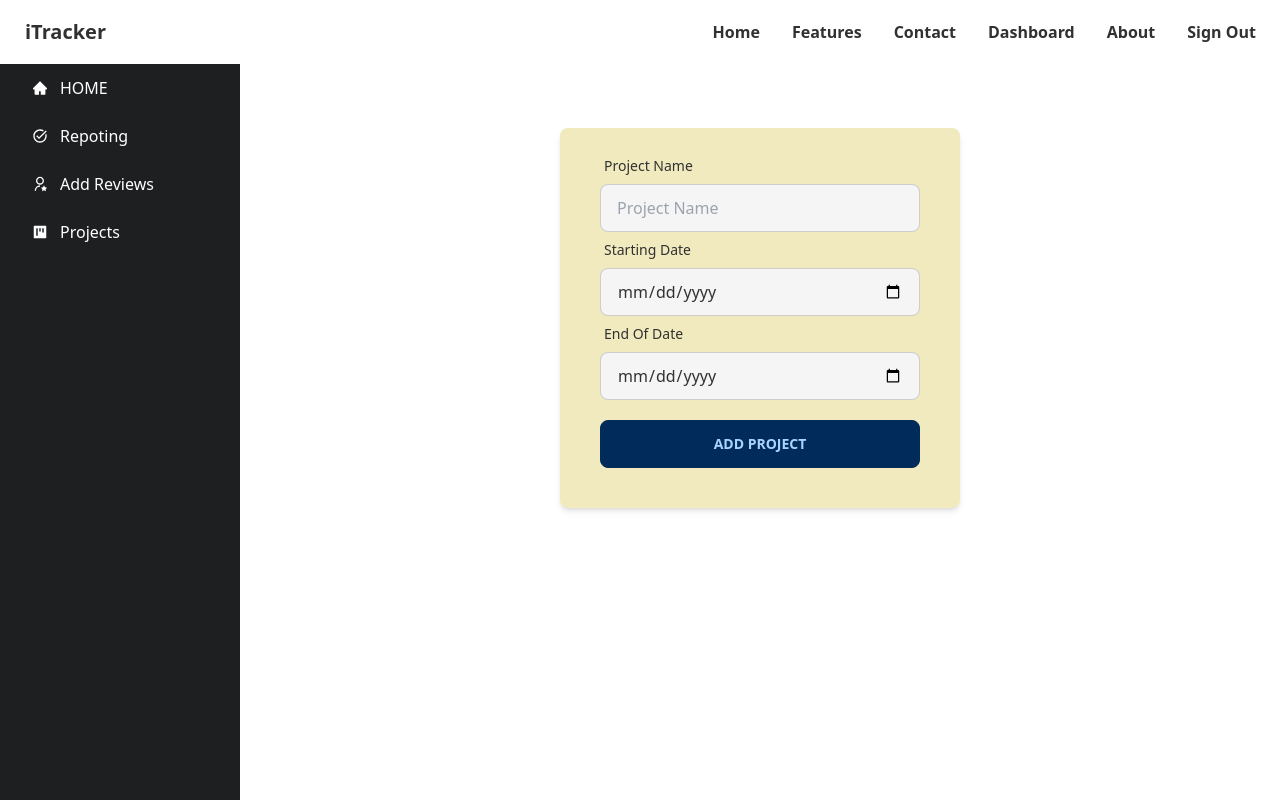
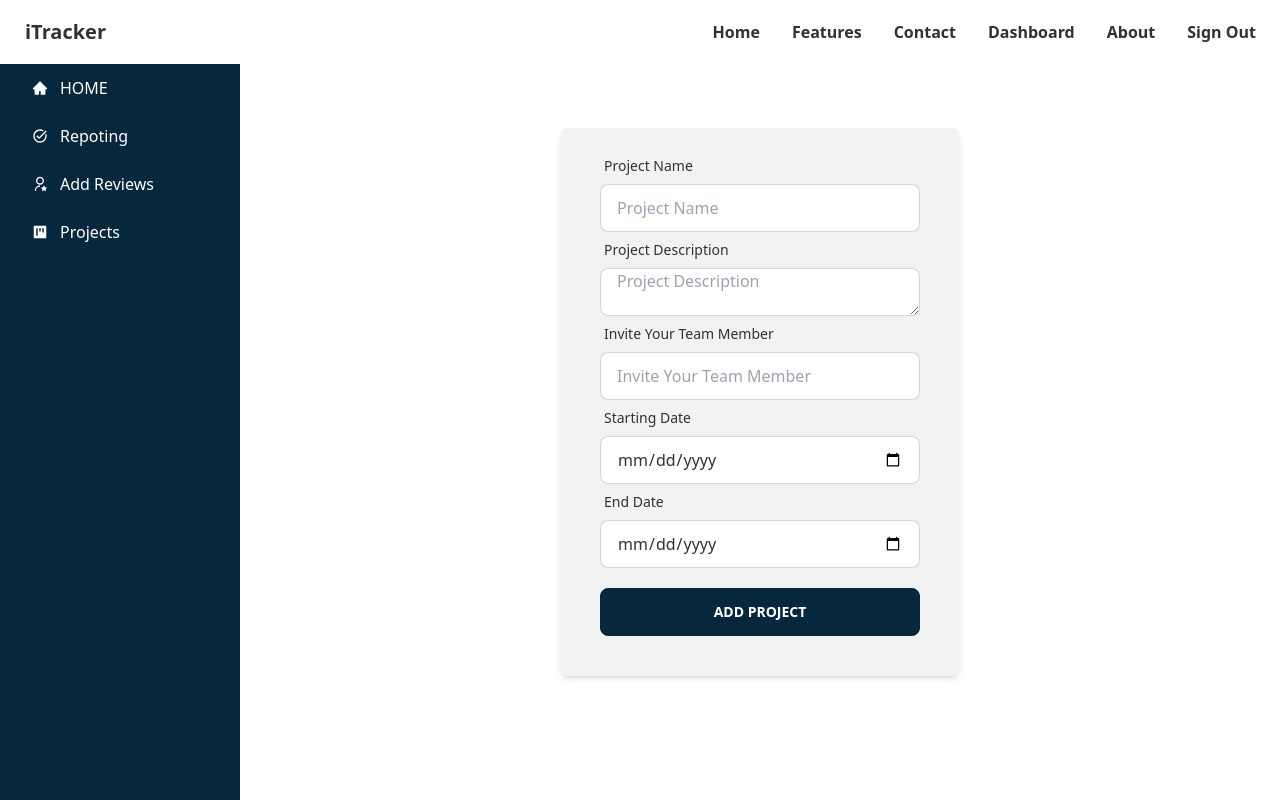
Before and after one commit to md-najmul-haque/itracker, a React (Create React App) app: page /dashboard/addProject in a window 1280 px wide. Shown: the top 800 px of the page. Built offline with nearby package versions, Linux system fonts and the light colour scheme; no server answers; sample sign-in values are in the browser's storage.

Commit message:
add project input field redesign with adding textarea and invite member section

```diff
--- a/src/Pages/Dashboard/DashboardSideBar.tsx
+++ b/src/Pages/Dashboard/DashboardSideBar.tsx
@@ -18,7 +18,7 @@ const DashboardSideBar = ({ children, ...other }: MyComponentProps) => {
             </div>
             <div className="drawer-side ">
                 <label form="my-drawer-2" className="drawer-overlay"></label>
-                <ul className="menu p-4 overflow-y-auto w-60 bg-[#1e1f21] text-base-content">
+                <ul className="menu p-4 overflow-y-auto w-60 bg-accent text-base-content">
                     <h1 className='mb-4 text-center text-white font-bold text-2xl'>ITRACKER</h1>
                     {/*   Sidebar content here */}
                     <li className=' hover:bg-slate-600 transition-all rounded-lg'>
--- a/src/Pages/Dashboard/Projects/AddProjects.tsx
+++ b/src/Pages/Dashboard/Projects/AddProjects.tsx
@@ -1,6 +1,8 @@
 import React from 'react';
 import { useForm } from 'react-hook-form';
 import './Projects'
+
+
 const AddProjects = () => {
     const { register, formState: { errors }, handleSubmit } = useForm();
     const onSubmit = (data: any) => {
@@ -8,16 +10,16 @@ const AddProjects = () => {
     }
     return (
         <div className='lg:mt-32 mt-10 mx-8'>
-            <form onSubmit={handleSubmit(onSubmit)} className="bg-[#F0EABE] lg:w-[400px] md:w-[400px] mx-auto p-5 rounded-lg shadow-md">
+            <form onSubmit={handleSubmit(onSubmit)} className="bg-secondary lg:w-[400px] md:w-[400px] mx-auto p-5 rounded-lg shadow-md">
                 <div className="form-control w-full max-w-xs mx-auto">
                     <label className="label">
                         <span className="label-text">Project Name</span>
                     </label>
                     <input
-                        type="name"
+                        type="text"
                         placeholder="Project Name"
-                        className="input input-bordered w-full max-w-xs"
-                        {...register("ProjectName", {
+                        className="input input-bordered bg-white w-full max-w-xs"
+                        {...register("projectName", {
                             required: {
                                 value: true,
                                 message: "name is required"
@@ -26,6 +28,34 @@ const AddProjects = () => {
                         })}
                     />
                 </div>
+
+                <div className="form-control w-full max-w-xs mx-auto">
+                    <label className="label">
+                        <span className="label-text">Project Description</span>
+                    </label>
+                    <textarea
+                        placeholder="Project Description"
+                        className="input input-bordered bg-white w-full max-w-xs"
+                        {...register("projectDescription")}
+                    />
+                </div>
+
+                <div className="form-control w-full max-w-xs mx-auto">
+                    <label className="label">
+                        <span className="label-text">Invite Your Team Member</span>
+                    </label>
+                    <input
+                        type="text"
+                        placeholder="Invite Your Team Member"
+                        className="input input-bordered bg-white w-full max-w-xs"
+                        {...register("email", {
+                            pattern: {
+                                value: /^\w+@[a-zA-Z_]+?\.[a-zA-Z]{2,20}$/,
+                                message: 'Please enter valid email address'
+                            }
+                        })} />
+                </div>
+
                 <div className="form-control w-full max-w-xs mx-auto">
                     <label className="label">
                         <span className="label-text">Starting Date</span>
@@ -33,7 +63,7 @@ const AddProjects = () => {
                     <input
                         type="date"
                         placeholder="Your Name"
-                        className="input input-bordered w-full max-w-xs"
+                        className="input input-bordered bg-white w-full max-w-xs"
                         {...register("startingDate", {
                             required: {
                                 value: true,
@@ -45,13 +75,13 @@ const AddProjects = () => {
                 </div>
                 <div className="form-control w-full max-w-xs mx-auto">
                     <label className="label">
-                        <span className="label-text">End Of Date</span>
+                        <span className="label-text">End Date</span>
                     </label>
                     <input
                         type="date"
                         placeholder="Your Name"
-                        className="input input-bordered w-full max-w-xs"
-                        {...register("endDatae", {
+                        className="input input-bordered bg-white w-full max-w-xs"
+                        {...register("endData", {
                             required: {
                                 value: true,
                                 message: "name is required"
@@ -61,7 +91,7 @@ const AddProjects = () => {
                     />
                 </div>
                 <div className='w-full max-w-xs mx-auto m-5'>
-                    <input className='btn w-full max-w-xs ' type="submit" value="Add Project" />
+                    <input className=' btn btn-accent text-white w-full max-w-xs ' type="submit" value="Add Project" />
                 </div>
             </form>
         </div>
```
